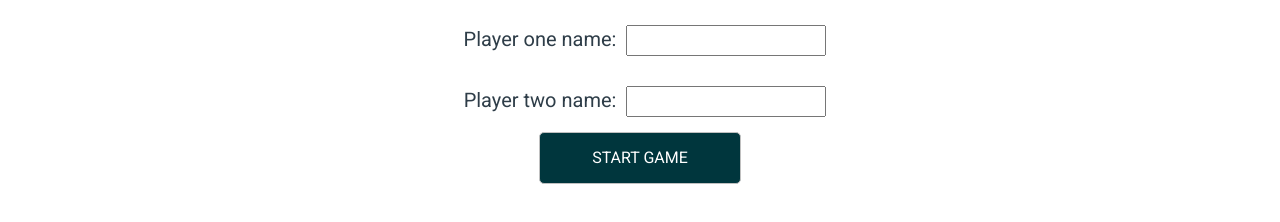
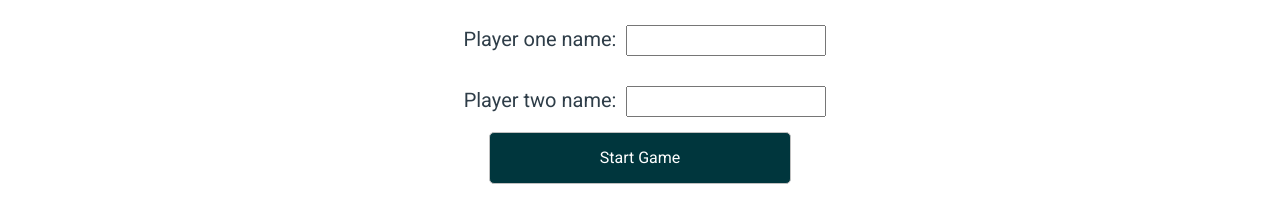
Before and after one commit to natealcedo/tictactoe, a React app: page / in a window 1280 px wide. Shown: the part 86-308 px from the top of the page. Built offline with nearby package versions, Linux system fonts and the light colour scheme.

Commit message:
Migrate PlayerForm component to use new Button component

```diff
--- a/src/components/PlayerForm/index.js
+++ b/src/components/PlayerForm/index.js
@@ -2,6 +2,7 @@ import React from "react";
 import propTypes from "prop-types";
 import { connect } from "react-redux";
 import actions from "../../actions";
+import Button from "../Button";
 import "./playerform.css";
 
 export const PlayerForm = ({
@@ -49,9 +50,7 @@ export const PlayerForm = ({
         />
       </div>
       <div className="button-row">
-        <div className="start-game-button" onClick={() => startGame()}>
-          <div>START GAME</div>
-        </div>
+        <Button label="Start Game" onClick={() => startGame()} />
       </div>
     </div>
   );
--- a/src/components/PlayerForm/playerform.css
+++ b/src/components/PlayerForm/playerform.css
@@ -29,21 +29,3 @@
 .button-row {
   margin: 0 auto;
 }
-
-.start-game-button {
-  border: 1px solid #c0c0c0;
-  height: 50px;
-  width: 200px;
-  border-radius: 5px;
-  background-color: #00363d;
-  color: white;
-  display: flex;
-}
-
-.start-game-button:hover {
-  cursor: pointer;
-}
-
-.start-game-button > div {
-  margin: auto;
-}
```
Also changed, not shown: src/components/PlayerForm/index.test.js (+11 -10 lines), 1 other file.
